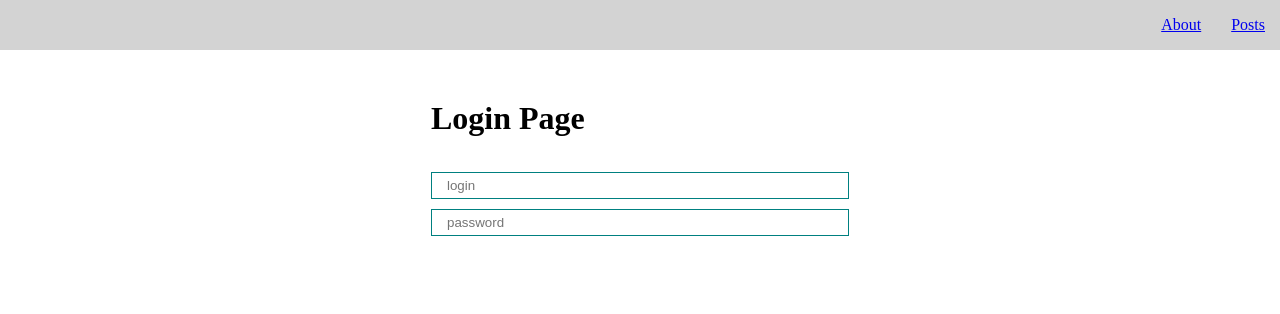
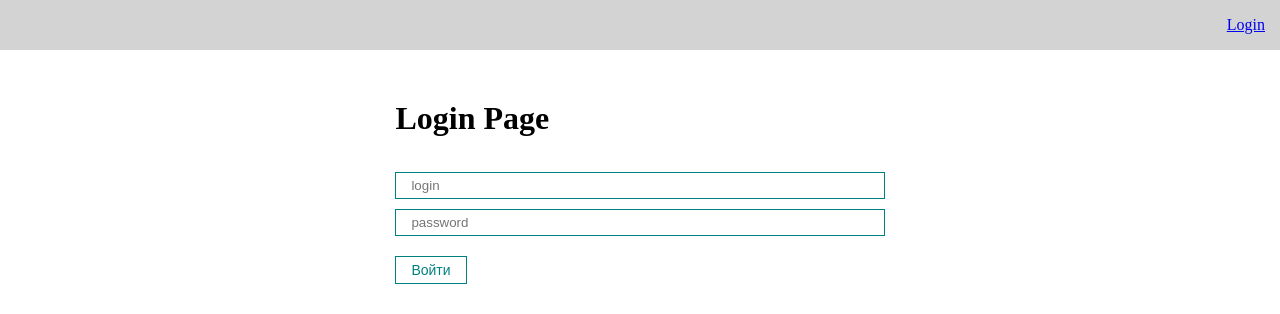
Before and after one commit to Soldatova-Kristina/react_app_ui, a React (Vite) app in the folder vite-project/: page /login in a window 1280 px wide. Shown: the top 314 px of the page. Built offline with nearby package versions, Linux system fonts and the light colour scheme.

Commit message:
feat: реализовала кнопку входа и выхода

```diff
--- a/vite-project/src/App.jsx
+++ b/vite-project/src/App.jsx
@@ -3,14 +3,31 @@ import './App.css'
 import { BrowserRouter as Router} from "react-router-dom";
 import NavBar from './UI/navbar/NavBar';
 import AppRouter from './components/AppRouter/AppRouter';
+import { AuthContext } from './context';
+import { useState, useEffect } from 'react';
 
 
 function App() {
+  const [isAuth, setIsAuth] = useState(false)
+
+  useEffect(() => {
+    // Check if user was previously authenticated
+    const authStatus = localStorage.getItem('auth')
+    if (authStatus === 'true') {
+      setIsAuth(true)
+    }
+  }, [])
   return (
-    <Router>
+    <AuthContext.Provider value={{
+      isAuth,
+      setIsAuth
+    }}>
+      <Router>
       <NavBar />
      <AppRouter />
     </Router>
+    </AuthContext.Provider>
+
   );
 }
 
--- a/vite-project/src/UI/navbar/NavBar.jsx
+++ b/vite-project/src/UI/navbar/NavBar.jsx
@@ -1,11 +1,27 @@
 import {Link} from "react-router-dom";
+import { useContext } from "react";
+import { AuthContext } from "../../context";
+import MyButton from "../button/MyButton";
 
 const  NavBar = ()=> {
+  const {isAuth, setIsAuth} = useContext(AuthContext)
+
+  const logout = () => {
+    setIsAuth(false)
+    localStorage.removeItem('auth')
+  }
   return (
     <div className="navbar">
         <div className='navbar__links'>
-          <Link to="/about">About</Link>
-          <Link to="/posts">Posts</Link>
+          {isAuth ? (
+            <>
+              <Link to="/about">About</Link>
+              <Link to="/posts">Posts</Link>
+              <MyButton onClick={logout} style={{marginLeft: 10}}>Выйти</MyButton>
+            </>
+          ) : (
+            <Link to="/login">Login</Link>
+          )}
         </div>
       </div>
   )
--- a/vite-project/src/components/AppRouter/AppRouter.jsx
+++ b/vite-project/src/components/AppRouter/AppRouter.jsx
@@ -1,18 +1,31 @@
 import { Routes, Route, Navigate } from "react-router-dom";
 import { privateRoutes, publicRoutes } from "../../router";
+import Login from "../../pages/Login";
+import { useContext } from "react";
+import { AuthContext } from "../../context";
 
 const AppRouter = () => {
+
+const {isAuth} = useContext(AuthContext)
+
   return (
-    <Routes>
-      {privateRoutes.map((r, i) => (
+   <Routes>
+  {isAuth
+    ? privateRoutes.map((r, i) => (
+        <Route key={i} path={r.path} element={r.element} />
+      ))
+    : publicRoutes.map((r, i) => (
         <Route key={i} path={r.path} element={r.element} />
       ))}
-      {publicRoutes.map((r, i) => (
-        <Route key={i} path={r.path} element={r.element} />
-      ))}
-      <Route path="/" element={<Navigate to="/posts" replace />} />
-      <Route path="*" element={<Navigate to="/error" replace />} />
-    </Routes>
+
+  <Route
+    path="/login"
+    element={isAuth ? <Navigate to="/posts" replace /> : <Login />}
+  />
+
+  <Route path="/" element={<Navigate to={isAuth ? "/posts" : "/login"} replace />} />
+  <Route path="*" element={<Navigate to={isAuth ? "/error" : "/login"} replace />} />
+</Routes>
   );
 };
 
--- /dev/null
+++ b/vite-project/src/context/index.js
@@ -0,0 +1,3 @@
+import { createContext } from "react";
+
+export const AuthContext = createContext(null);
--- a/vite-project/src/pages/Login.jsx
+++ b/vite-project/src/pages/Login.jsx
@@ -1,13 +1,23 @@
 import MyInput from "../UI/input/MyInput";
+import MyButton from "../UI/button/MyButton";
+import { useContext } from "react";
+import { AuthContext } from "../context";
+const Login = () => {
+    const {isAuth, setIsAuth} = useContext(AuthContext)
 
-const Login = () => {
+    const login = (e) => {
+        e.preventDefault()
+        setIsAuth(true)
+        localStorage.setItem('auth', 'true') // Persist auth state
+    }
   return (
     <div>
       <h1 style={{marginTop: 50, marginBottom: 30}}>Login Page</h1>
-      <form>
-<MyInput type="text" placeholder="login" />
-<MyInput type="password" placeholder="password" />
-</form>
+      <form onSubmit={login}>
+        <MyInput type="text" placeholder="login" />
+        <MyInput type="password" placeholder="password" />
+        <MyButton type="submit" style={{marginTop: 15}}>Войти</MyButton>
+      </form>
     </div>
   )
 }
```
